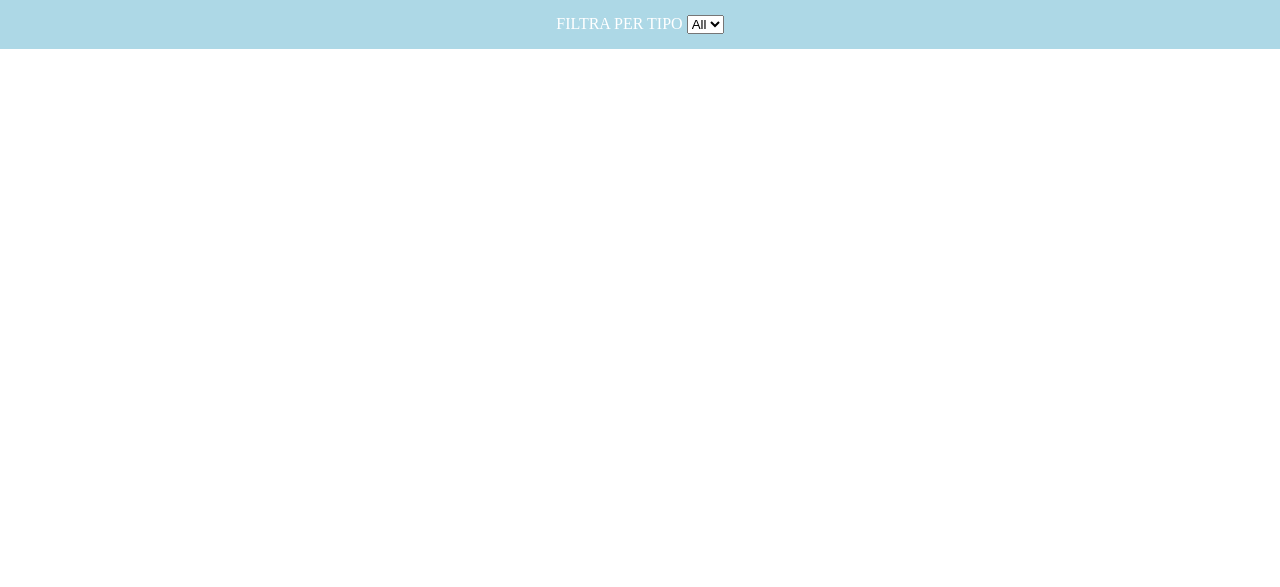
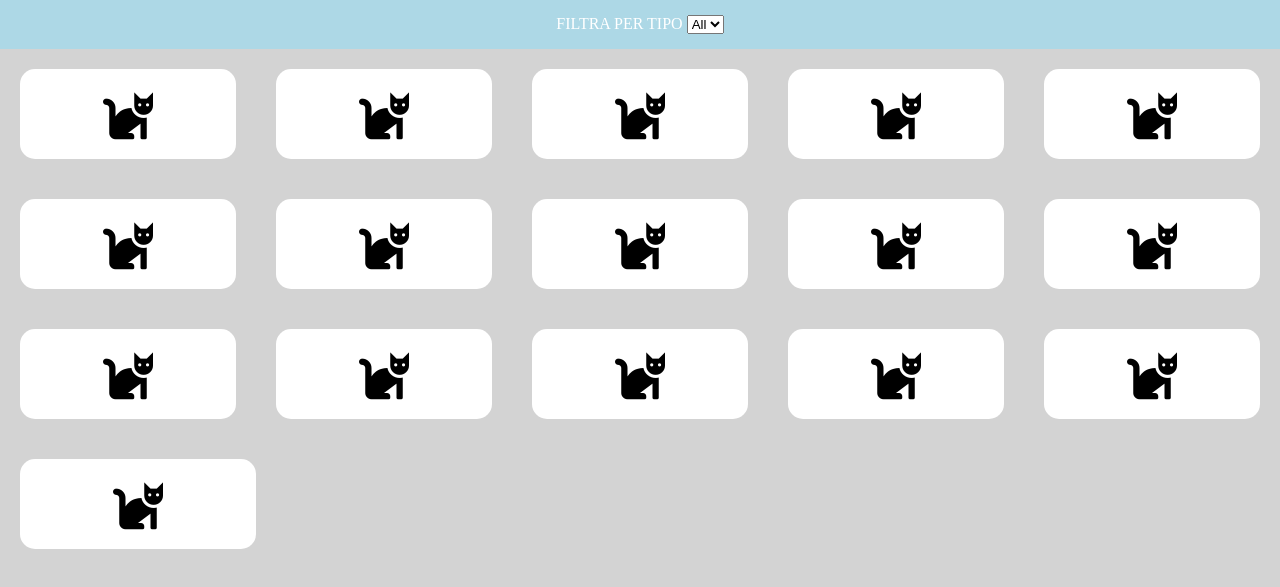
Before and after one commit to luigi2001/js-es6-icons, a plain HTML site: page index.html in a window 1280 px wide. Shown: the part 71-658 px from the top of the page. Drawn offline with Linux system fonts and the light colour scheme.

Commit message:
add main

```diff
--- a/css/style.css
+++ b/css/style.css
@@ -26,3 +26,28 @@ label{
     text-transform: uppercase;
     color: white;
 }
+
+.container{
+    width: 100%;
+    height: calc(100vh - 120px);
+    background-color: lightgray;
+    overflow-y: scroll;
+}
+
+.row{
+    width: 100%;
+    display: flex;
+}
+
+.box{
+    background-color: white;
+    width: calc(100% / 5 - 20px);
+    margin: 20px;
+    padding: 20px;
+    text-align: center;
+    border-radius: 15px;
+}
+
+.box i{
+    font-size: 50px;
+}
--- a/index.html
+++ b/index.html
@@ -5,6 +5,7 @@
     <meta http-equiv="X-UA-Compatible" content="IE=edge">
     <meta name="viewport" content="width=device-width, initial-scale=1.0">
     <link rel="stylesheet" href="css/style.css">
+    <link rel="stylesheet" href="https://cdnjs.cloudflare.com/ajax/libs/font-awesome/5.15.3/css/all.min.css">
     <title>ES6 icons</title>
 </head>
 <body>
@@ -17,6 +18,31 @@
             <option>All</option>
         </select>
     </nav>
-    <main></main>
+    <main>
+        <div class="container">
+            <div class="row">
+                <div class="box"><i class="fas fa-cat"></i></div>
+                <div class="box"><i class="fas fa-cat"></i></div>
+                <div class="box"><i class="fas fa-cat"></i></div>
+                <div class="box"><i class="fas fa-cat"></i></div>
+                <div class="box"><i class="fas fa-cat"></i></div>
+            </div>
+            <div class="row">
+                <div class="box"><i class="fas fa-cat"></i></div>
+                <div class="box"><i class="fas fa-cat"></i></div>
+                <div class="box"><i class="fas fa-cat"></i></div>
+                <div class="box"><i class="fas fa-cat"></i></div>
+                <div class="box"><i class="fas fa-cat"></i></div>
+            </div>
+            <div class="row">
+                <div class="box"><i class="fas fa-cat"></i></div>
+                <div class="box"><i class="fas fa-cat"></i></div>
+                <div class="box"><i class="fas fa-cat"></i></div>
+                <div class="box"><i class="fas fa-cat"></i></div>
+                <div class="box"><i class="fas fa-cat"></i></div>
+            </div>
+            <div class="box"><i class="fas fa-cat"></i></div>
+        </div>
+    </main>
 </body>
 </html>
```
